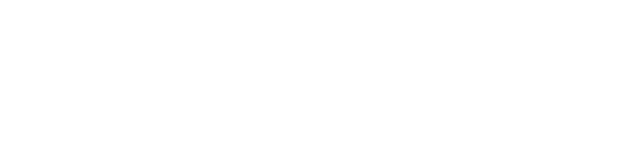
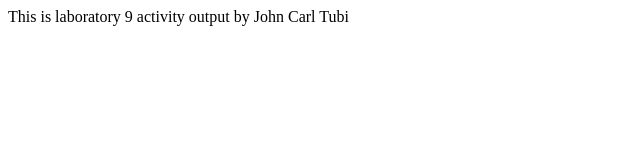
Before and after one commit to carltubi/my-git-repository-9-johncarltubi, a plain HTML site: page index.html in a window 1280 px wide. Shown: the whole page, without its empty margins (0-640 px from the left). Drawn offline with Linux system fonts and the light colour scheme.

Commit message:
Added paragraph content

```diff
--- a/index.html
+++ b/index.html
@@ -4,6 +4,6 @@
 	<title>Lab Activity 9</title>
 </head>
 <body>
-
+	<p>This is laboratory 9 activity output by John Carl Tubi</p>
 </body>
 </html>
```
